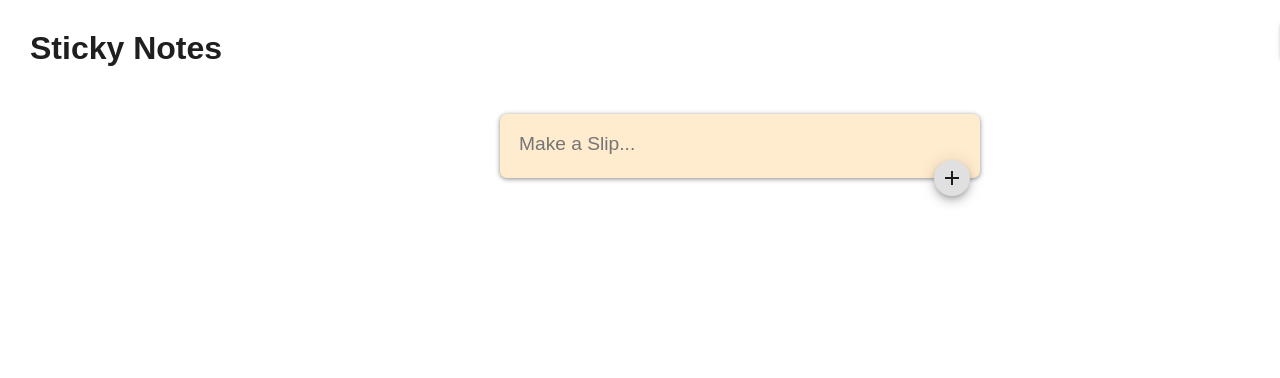
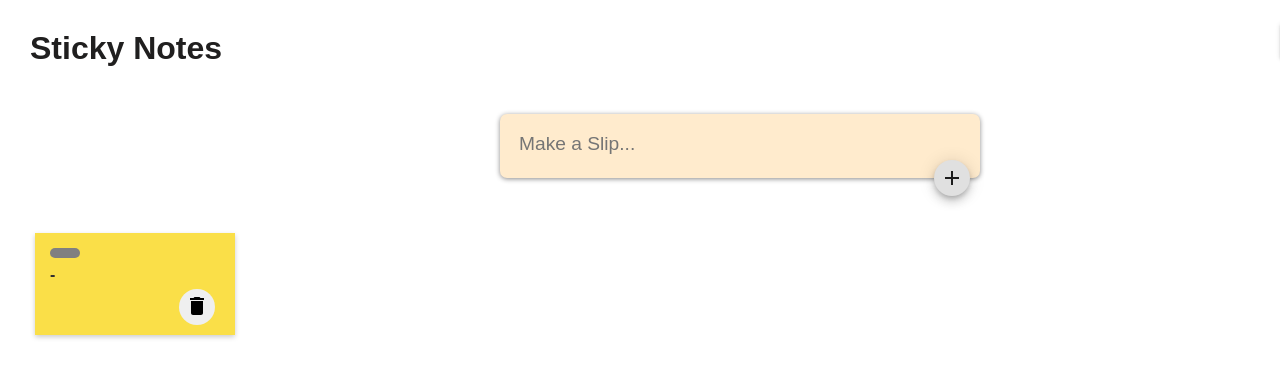
Before and after one commit to Nagulapally-Anudeep/Idea_Management_Tool, a React (Create React App) app: page / in a window 1280 px wide. Both pictures are taken after a click on the button 952 px from the left and 177 px from the top of the page. Shown: the top 378 px of the page. Built offline with nearby package versions, Linux system fonts and the light colour scheme.

Commit message:
add note component

```diff
--- a/public/styles.css
+++ b/public/styles.css
@@ -55,3 +55,51 @@ header {
     bottom: -18px;
     right: 10px;
 }
+
+.note {
+  background-color: rgb(250, 223, 72);
+  width: 200px;
+  margin: 35px;
+  padding: 10px;
+  float: left;
+  box-shadow: 0 2px 5px #ccc;
+}
+
+.note h2 {
+  background-color: grey;
+  padding: 5px 15px 5px 15px;
+  font-size: 1em;
+  color: whitesmoke;
+  border-radius: 7px;
+  float: left;
+  margin: 5px;
+  font-weight: 100;
+}
+
+.note p{
+  display: inline-block;
+  font-size: small;
+  margin: 5px;
+  color: rgb(49, 47, 47);
+  font-weight: 600;
+}
+
+.note h3 {
+  font-size: medium;
+  margin: 5px;
+  color: rgb(49, 47, 47);
+  font-weight: 600;
+}
+
+.note button {
+  position: relative;
+  float: right;
+  margin-right: 10px;
+  border: none;
+  width: 36px;
+  height: 36px;
+  outline: none;
+  cursor: pointer;
+  border-radius: 50%;
+  padding: 5px;
+}
--- a/src/components/App.jsx
+++ b/src/components/App.jsx
@@ -1,11 +1,32 @@
-import React from "react";
+import React, { useState } from "react";
 import CreateSticky from "./CreateSticky";
+import Note from "./Note";
 
 function App() {
+  const [notes, setNotes] = useState([]);
+
+  function addNote(newNote) {
+    setNotes((prevNotes) => {
+      return [...prevNotes, newNote];
+    });
+    console.log(notes);
+  }
+
   return (
     <div>
-      <CreateSticky />
+      <CreateSticky onAdd={addNote} />
 
+      {notes.map((note, index) => {
+        return (
+          <Note
+            key={index}
+            id={index}
+            user={note.user}
+            bucket={note.bucket}
+            content={note.content}
+          />
+        );
+      })}
     </div>
   );
 }
--- a/src/components/CreateSticky.jsx
+++ b/src/components/CreateSticky.jsx
@@ -28,7 +28,7 @@ function CreateSticky(props) {
   }
 
   function submitNote(event) {
-    // props.addNote(note);
+    props.onAdd(note);
     // console.log(note);
     setNote({
       user: "",
--- /dev/null
+++ b/src/components/Note.jsx
@@ -0,0 +1,24 @@
+import React from "react";
+import DeleteIcon from "@material-ui/icons/Delete";
+
+function Note(props) {
+
+  function deleteNote(){
+      props.onDelete(props.id);
+  }
+
+  return (
+    <div className="note">
+      <h2>{props.bucket}</h2>
+      <p>
+        {props.content}
+      </p>
+      <h3>- {props.user}</h3>
+      <button onClick={deleteNote}>
+          <DeleteIcon />
+      </button>
+    </div>
+  );
+}
+
+export default Note;
```
